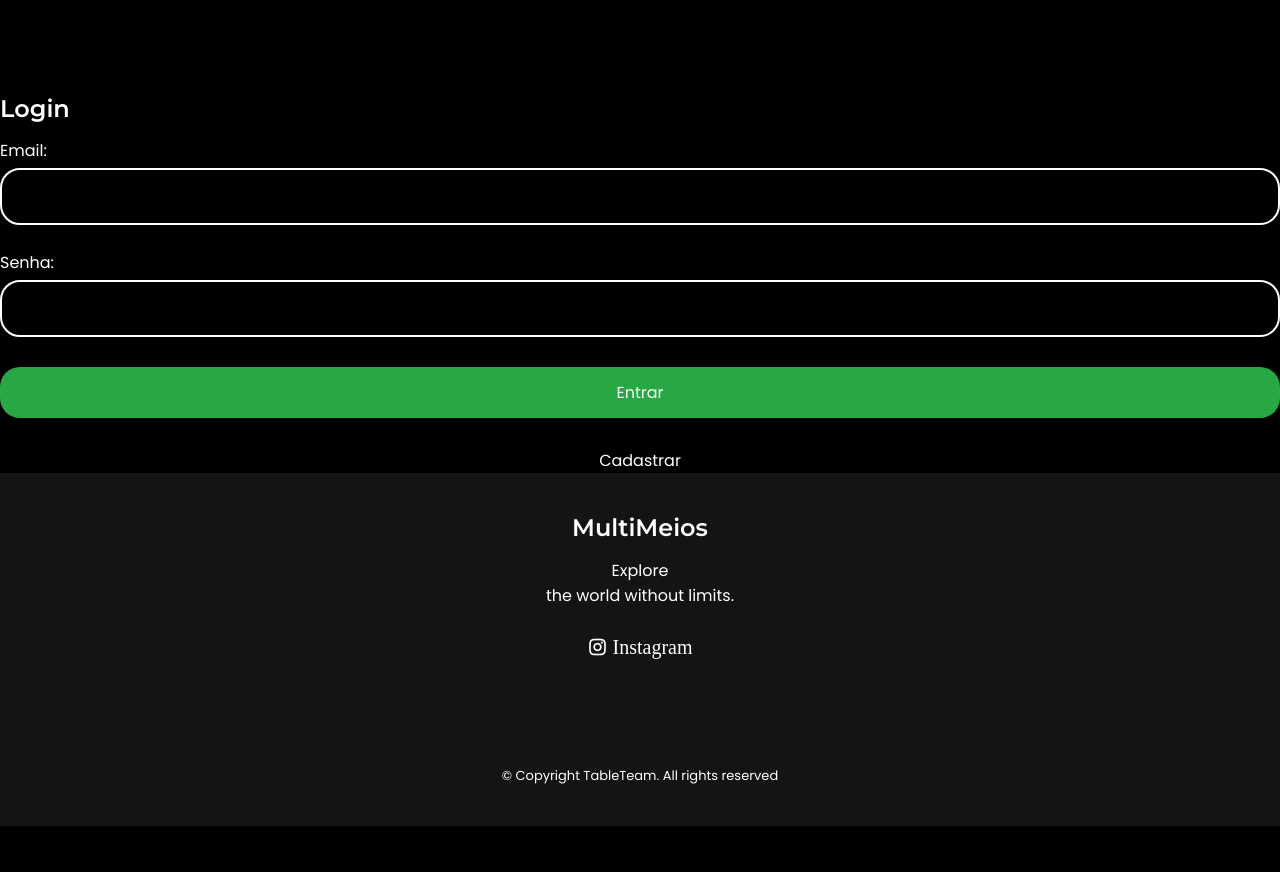
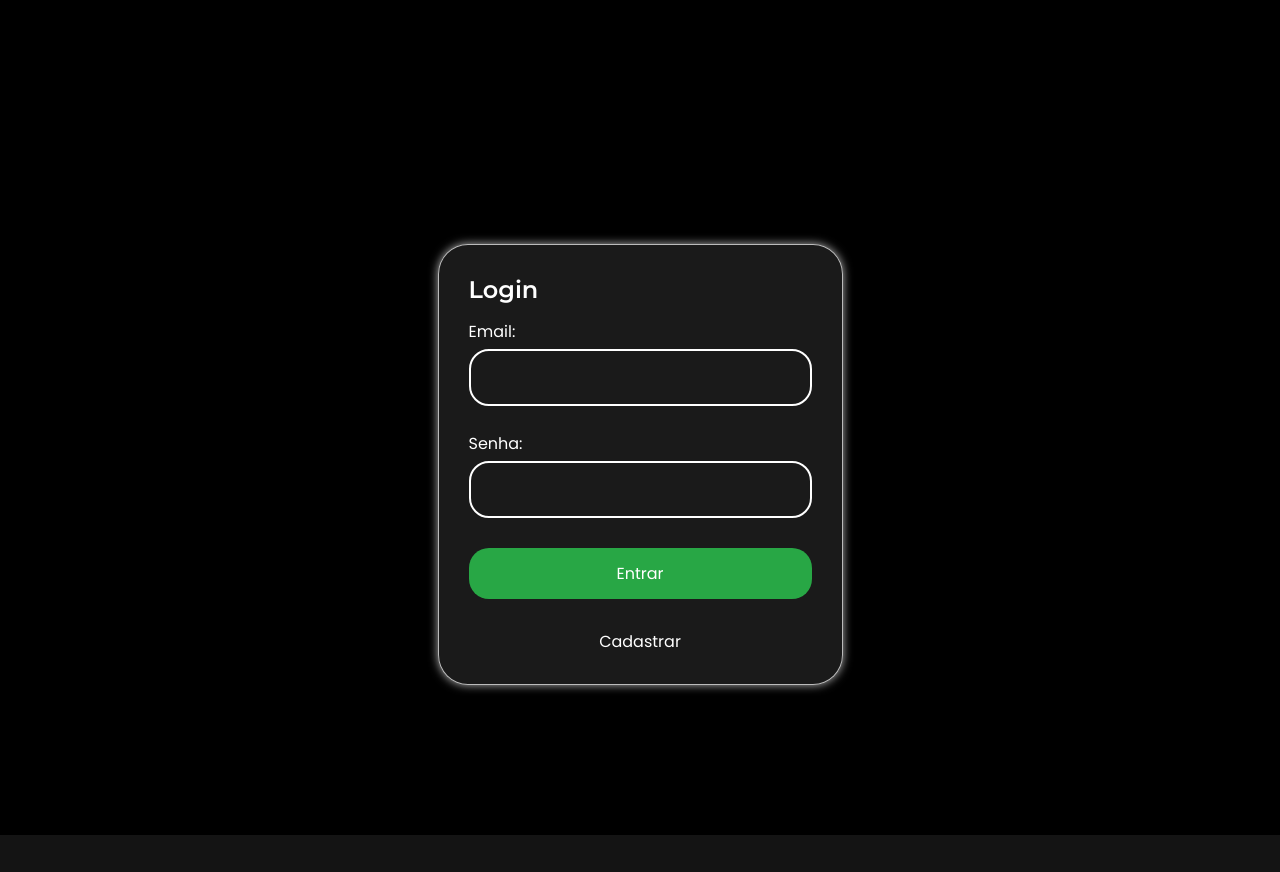
Before and after one commit to Gabriel151324/_MultiMeios, a plain HTML site: page index.html in a window 1280 px wide. Shown: the part 922-1794 px from the top of the page. Before the commit the page ends 1748 px from the top, so only its background shows below. Drawn offline with nearby package versions, Linux system fonts and the light colour scheme.

Commit message:
Update inicialPage.css

```diff
--- a/Assets/CSS/inicialPage.css
+++ b/Assets/CSS/inicialPage.css
@@ -340,6 +340,19 @@
  }
 
  /*=============== Formulário ===============*/
+ .formulario {
+        box-sizing: border-box;
+        width: 405px;
+        margin: 150px auto;
+        padding: 30px;
+        background: rgba(255, 255, 255, 0.1);
+        box-shadow: 0 0 10px rgba(255, 255, 255, 0.7);
+        -webkit-backdrop-filter: blur(20px);
+        backdrop-filter: blur(20px);
+        border-radius: 30px;
+        border: 1px solid rgba(255, 255, 255, 0.7);
+ }
+
  form {
         display: flex;
         flex-direction: column;
```
